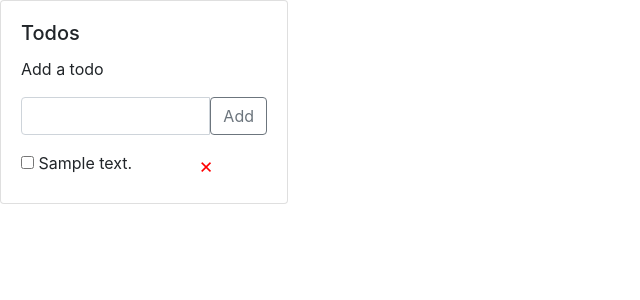
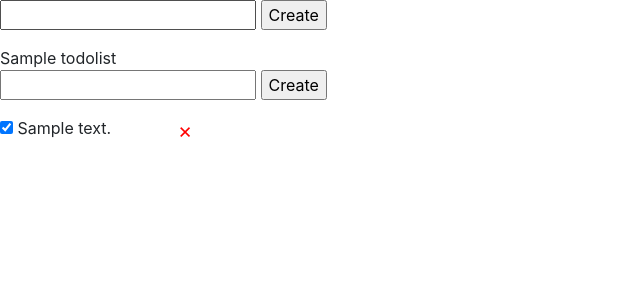
Before and after one commit to shemar100/class-demos, a Flask app: template Example2: TodoApp/application/templates/index.html in a window 1280 px wide. Shown: the top 300 px of the page, without its empty margins (0-640 px from the left). Run offline with Flask 2, Linux system fonts and the light colour scheme; tables that the repository leaves empty hold one stand-in row (values such as "Sample post"); the template is opened without the code that fills it: values that come from a table or form of the project are taken from there, most other values are stand-ins (such as "Sample title", 1, 10 or a date in 2020); parts of the project's set-up code (start-up, migrations or seed data) failed here and were passed over; some libraries are stand-ins or nearby versions.

Commit message:
Removed cards and added data model and view representation for todolist

```diff
--- a/Example2: TodoApp/application/model.py
+++ b/Example2: TodoApp/application/model.py
@@ -1,7 +1,10 @@
 from os import name
+
+from sqlalchemy.sql.expression import false
 from application import db
 
 class Todo(db.Model):
+    __tablename__ = 'todo'
     id = db.Column(db.Integer, primary_key=True)
     description = db.Column(db.String(), nullable=False)
     completed = db.Column(db.Boolean, nullable=False, default=False)
@@ -9,9 +12,10 @@
 
 #This is the parent model
 class TodoList(db.Model):
+    __tablename__ = 'todolist'
     id = db.Column(db.Integer(), primary_key=True)
     name = db.Column(db.String(50), nullable=False)
     todos = db.relationship('Todo', backref='list', lazy=True)
 
     def __repr__(self):
-        return f'<Todo ID: {self.id}, description: {self.description}>'
+        return f'<Todo ID: {self.id}, name: {self.name}>'
--- a/Example2: TodoApp/application/templates/index.html
+++ b/Example2: TodoApp/application/templates/index.html
@@ -37,29 +37,38 @@
     </style>
   </head>
   <body>
-    <div class="card" style="width: 18rem;">
-      <div class="card-body">
-        <h5 class="card-title">Todos</h5>
-        <p class="card-text">Add a todo</p>
-        <form id="form">
-          <div class="input-group">
-            <input type="text" class="form-control" name="description" id="description">
-            <input type="submit" class="btn btn-outline-secondary" value="Add" /></button>
-          </div>
+    <div class="list-wrapper">
+      <form id="form">
+        <input type="text" id="description" name="name" />
+        <input type="submit" value="Create" />
+      </form>
+      <div id="error" class="hidden">Something went wrong!</div>
+      <ul id="list">
+        {% for item in list %}
+        <li>
+          {{ item.name }}
+        </li>
+        {% endfor %}
+      </ul>
+    </div>
 
-        </form>
-        <ul id="todos">
-          {% for d in data %}
-          <li><input type="checkbox" data-id="{{ d.id }}" class="check-completed "
-          {% if d.completed %} checked {% endif %}/>
-          {{ d.description }}
-           <button class="delete-todo" data-id="{{ d.id }}">&cross;</button>
-          </li>
-          {% endfor %}
-    </ul>
+    <div id="error" class="hidden">Something went wrong</div>
+    <div class="todos-wrapper">
+      <form id="form">
+        <input type="text" id="description" name="description" />
+        <input type="submit" value="Create" />
+      </form>
+      <div id="error" class="hidden">Something went wrong!</div>
+      <ul id="todos">
+        {% for todo in todos %}
+        <li>
+          <input class="check-completed" data-id="{{ todo.id }}" type="checkbox" {% if todo.completed %} checked {% endif %} />
+          {{ todo.description }}
+          <button class="delete-button" data-id="{{ todo.id }}">&cross;</button>
+        </li>
+        {% endfor %}
+      </ul>
     </div>
-  </div>
-    <div id="error" class="hidden">Something went wrong</div>
     <script src="https://code.jquery.com/jquery-3.3.1.slim.min.js" integrity="sha384-q8i/X+965DzO0rT7abK41JStQIAqVgRVzpbzo5smXKp4YfRvH+8abtTE1Pi6jizo" crossorigin="anonymous"></script>
     <script src="https://cdnjs.cloudflare.com/ajax/libs/popper.js/1.14.7/umd/popper.min.js" integrity="sha384-UO2eT0CpHqdSJQ6hJty5KVphtPhzWj9WO1clHTMGa3JDZwrnQq4sF86dIHNDz0W1" crossorigin="anonymous"></script>
     <script src="https://stackpath.bootstrapcdn.com/bootstrap/4.3.1/js/bootstrap.min.js" integrity="sha384-JjSmVgyd0p3pXB1rRibZUAYoIIy6OrQ6VrjIEaFf/nJGzIxFDsf4x0xIM+B07jRM" crossorigin="anonymous"></script>
```
Also changed, not shown: Example2: TodoApp/application/view/todo.py (+13 -6 lines), Example2: TodoApp/migrations/versions/66eac7894e71_.py (added, +36 -0 lines), Example2: TodoApp/migrations/versions/a29af4b0310d_.py (added, +32 -0 lines).
